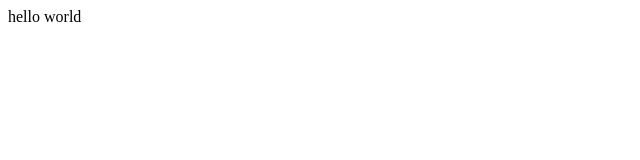
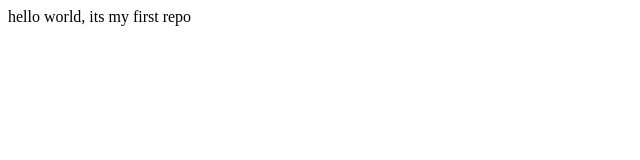
Before and after one commit to Yash-bansal123/my-first-repo, a plain HTML site: page index.html in a window 1280 px wide. Shown: the whole page, without its empty margins (0-640 px from the left). Drawn offline with Linux system fonts and the light colour scheme.

Commit message:
updated repo

```diff
--- a/index.html
+++ b/index.html
@@ -1 +1 @@
-<p> hello world</p>
+<p>  hello world, its my first repo</p>
```
